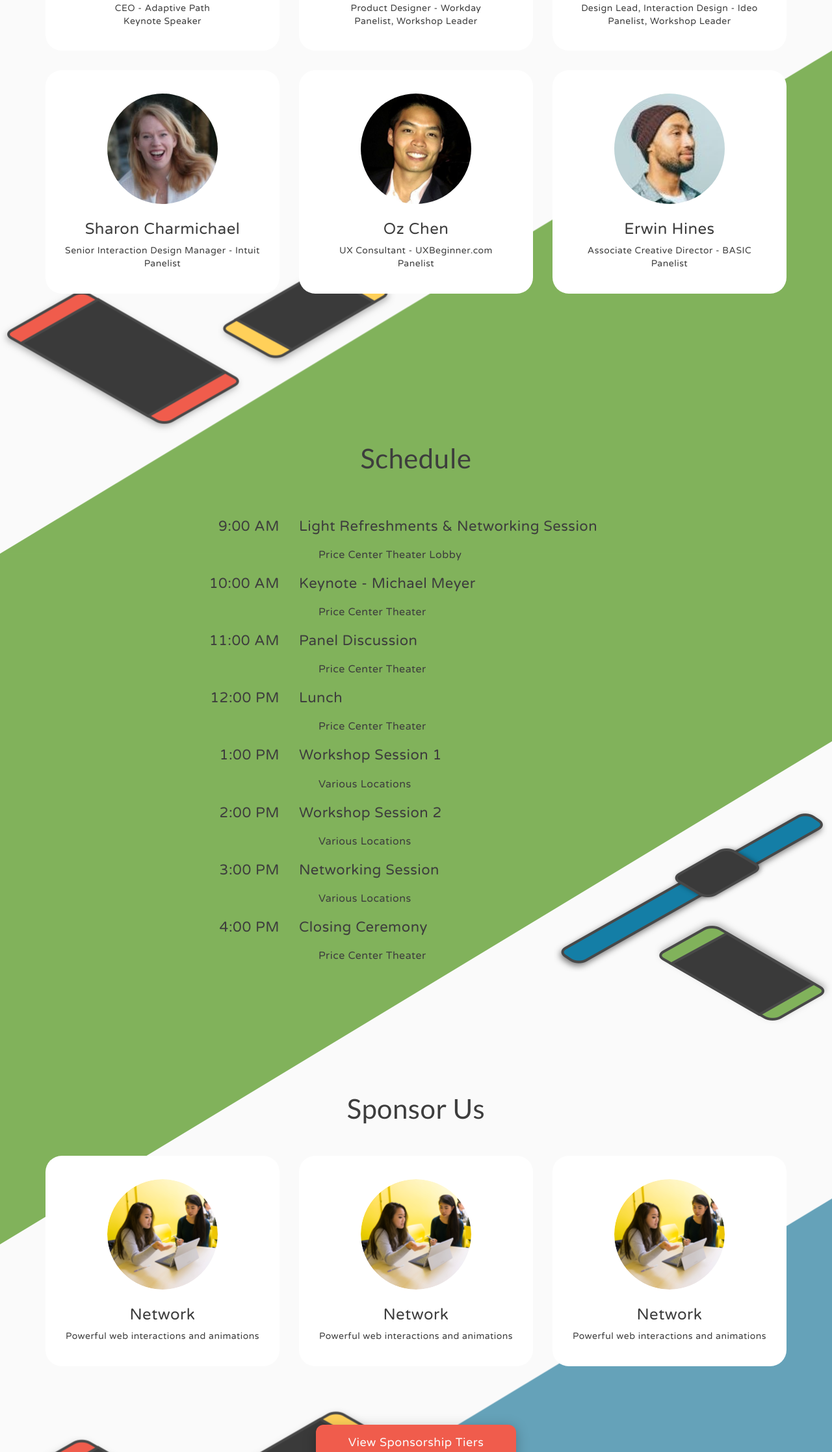
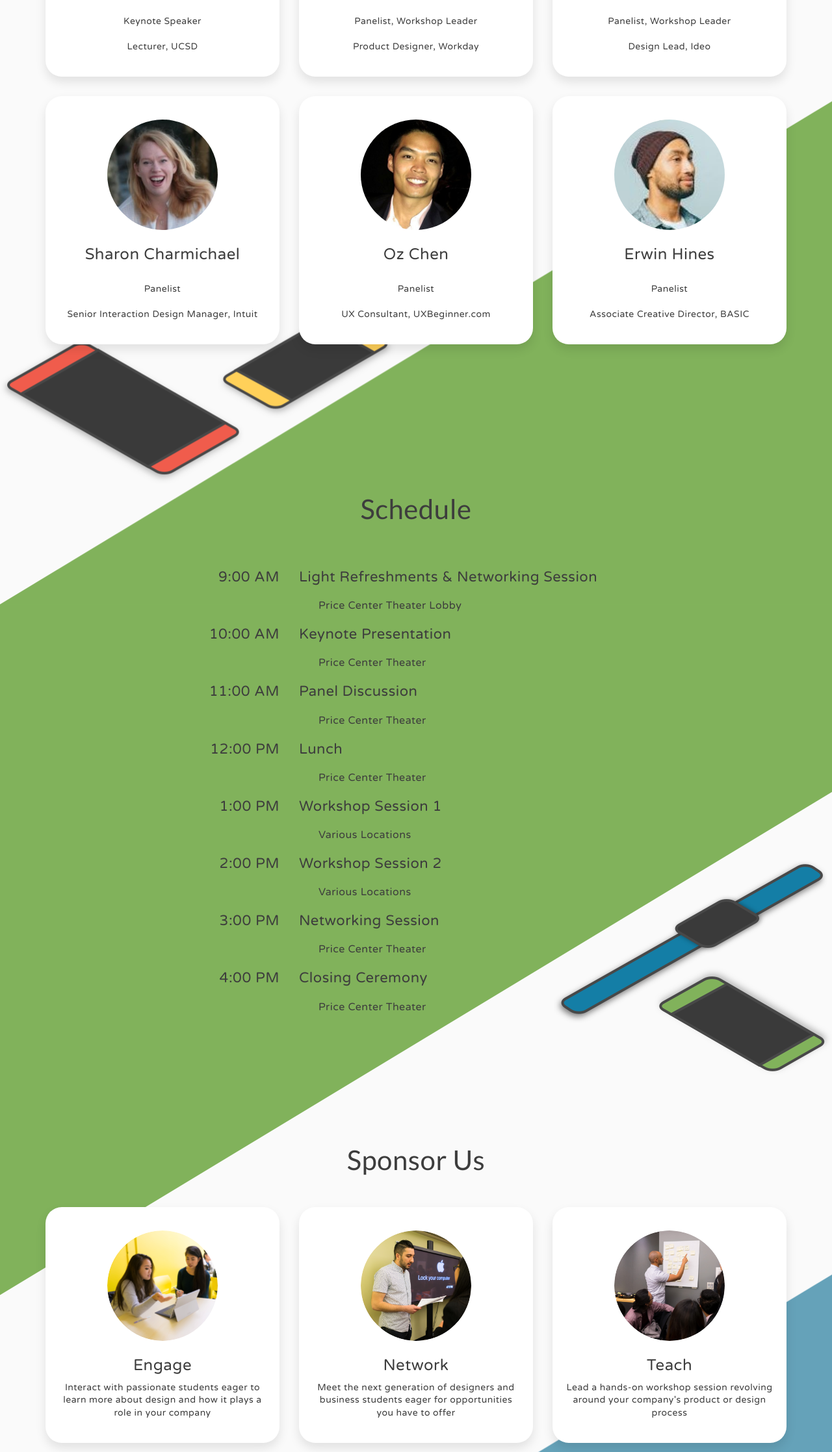
Before and after one commit to ucsddesignco/ucsd-design-conf, a website: page index.html in a window 1280 px wide. Shown: the part 1201-3436 px from the top of the page at 65% size. Drawn offline with nearby package versions, Linux system fonts and the light colour scheme.

Commit message:
Updating copy

```diff
--- a/index.html
+++ b/index.html
@@ -52,11 +52,13 @@
         <div class="row text-center">
           <div class="dc-card--wrapper col-md-4">
             <div class="dc-card">
-              <img class="dc-card--img" src="images/micahel.jpg" />
+              <img class="dc-card--img" src="images/michael.png" />
               <div class="dc-card--body card-body">
                 <h3>Michael Meyer</h3>
-                <p>CEO - Adaptive Path</p>
+                <br>
                 <p>Keynote Speaker</p>
+                <br>
+                <p>Lecturer, UCSD</p>
               </div>
             </div>
           </div>
@@ -66,8 +68,10 @@
               <img class="dc-card--img" src="images/neema.jpg" />
               <div class="dc-card--body card-body">
                 <h3>Neema Mandavi</h3>
-                <p>Product Designer - Workday</p>
+                <br>
                 <p>Panelist, Workshop Leader</p>
+                <br>
+                <p>Product Designer, Workday</p>
               </div>
             </div>
           </div>
@@ -77,8 +81,10 @@
               <img class="dc-card--img" src="images/nas.jpg" />
               <div class="dc-card--body card-body">
                 <h3>Nastasha Tan</h3>
-                <p>Design Lead, Interaction Design - Ideo</p>
+                <br>
                 <p>Panelist, Workshop Leader</p>
+                <br>
+                <p>Design Lead, Ideo</p>
               </div>
             </div>
           </div>
@@ -88,8 +94,10 @@
               <img class="dc-card--img" src="images/sharon.jpg" />
               <div class="dc-card--body card-body">
                 <h3>Sharon Charmichael</h3>
-                <p>Senior Interaction Design Manager - Intuit</p>
+                <br>
                 <p>Panelist</p>
+                <br>
+                <p>Senior Interaction Design Manager, Intuit</p>
               </div>
             </div>
           </div>
@@ -99,8 +107,10 @@
               <img class="dc-card--img" src="images/oz.jpg" />
               <div class="dc-card--body card-body">
                 <h3>Oz Chen</h3>
-                <p>UX Consultant - UXBeginner.com</p>
+                <br>
                 <p>Panelist</p>
+                <br>
+                <p>UX Consultant, UXBeginner.com</p>
               </div>
             </div>
           </div>
@@ -110,8 +120,10 @@
               <img class="dc-card--img" src="images/erwin.jpg" />
               <div class="dc-card--body card-body">
                 <h3>Erwin Hines</h3>
-                <p>Associate Creative Director - BASIC</p>
+                <br>
                 <p>Panelist</p>
+                <br>
+                <p>Associate Creative Director, BASIC</p>
               </div>
             </div>
           </div>
@@ -119,7 +131,6 @@
         </div>
       </div>
     </div>
-
 
     <div class="section dc-section dc-section--green">
       <div class="container">
@@ -141,7 +152,7 @@
             <h4>10:00 AM</h4>
           </div>
           <div class="col-sm-8">
-            <h4>Keynote - Michael Meyer</h4>
+            <h4>Keynote Presentation</h4>
             <p>Price Center Theater</p>
           </div>
         </div>
@@ -187,7 +198,7 @@
           </div>
           <div class="col-sm-8">
             <h4>Networking Session</h4>
-            <p>Various Locations</p>
+            <p>Price Center Theater</p>
           </div>
         </div>
         <div class="row dc-schedule">
@@ -219,28 +230,28 @@
             <div class="dc-card">
               <img class="dc-card--img" src="images/temporary.png" />
               <div class="dc-card--body card-body">
-                <h3>Network</h3>
-                <p>Powerful web interactions and animations</p>
+                <h3>Engage</h3>
+                <p>Interact with passionate students eager to learn more about design and how it plays a role in your company</p>
               </div>
             </div>
           </div>
 
           <div class="dc-card--wrapper col-md-4">
             <div class="dc-card">
-              <img class="dc-card--img" src="images/temporary.png" />
+              <img class="dc-card--img" src="images/network.png" />
               <div class="dc-card--body card-body">
                 <h3>Network</h3>
-                <p>Powerful web interactions and animations</p>
+                <p>Meet the next generation of designers and business students eager for opportunities you have to offer</p>
               </div>
             </div>
           </div>
 
           <div class="dc-card--wrapper col-md-4">
             <div class="dc-card">
-              <img class="dc-card--img" src="images/temporary.png" />
+              <img class="dc-card--img" src="images/teach.png" />
               <div class="dc-card--body card-body">
-                <h3>Network</h3>
-                <p>Powerful web interactions and animations</p>
+                <h3>Teach</h3>
+                <p>Lead a hands-on workshop session revolving around your company's product or design process</p>
               </div>
             </div>
           </div>
@@ -249,7 +260,7 @@
         </div>
 
         <div class="row text-center dc-section--button">
-          <a class="dc-btn btn btn-primary">View Sponsorship Tiers</a>
+          <a class="dc-btn btn btn-primary" href="images/sponsorship.pdf" target="_blank">View Sponsorship Tiers</a>
         </div>
       </div>
     </div>
@@ -263,41 +274,42 @@
 
         <div class="row dc-faq--table">
           <div class="col-sm-6 dc-faq--section">
-            <h4>Why did the chicken cross the road?</h4>
+            <h4>Who can attend?</h4>
             <div class="dc-faq--text">
-              <p>Powerful web interactions and animations. A redesigned more intuitive timeline. Join us at this design conference.</p>
+              <p>All UCSD Undergraduates, Graduates, and Alumni are welcome to attend. We're also opening our conference to affliates of the UCSD design community.</p>
             </div>
           </div>
           <div class="col-sm-6 dc-faq--section">
-            <h4>Why did the chicken cross the road?</h4>
+            <h4>Do I have to pay for parking?</h4>
             <div class="dc-faq--text">
-              <p>Powerful web interactions and animations. A redesigned more intuitive timeline. Join us at this design conference.</p>
+              <p>Parking in A,B,S & V spots on campus are free on the weekends. We suggest parking in Gilman Parking Structure.</p>
             </div>
           </div>
           <div class="col-sm-6 dc-faq--section">
-            <h4>Why did the chicken cross the road?</h4>
+            <h4>What do I need to bring?</h4>
             <div class="dc-faq--text">
-              <p>Powerful web interactions and animations. A redesigned more intuitive timeline. Join us at this design conference.</p>
+              <p>Identification (Student ID Preferred) as well as a notepad to take notes!</p>
             </div>
           </div>
           <div class="col-sm-6 dc-faq--section">
-            <h4>Why did the chicken cross the road?</h4>
+            <h4>How much will the conference cost?</h4>
             <div class="dc-faq--text">
-              <p>Powerful web interactions and animations. A redesigned more intuitive timeline. Join us at this design conference.</p>
+              <p>The UC San Diego Design Conference is free of charge for all attendees!</p>
             </div>
           </div>
           <div class="col-sm-6 dc-faq--section">
-            <h4>Why did the chicken cross the road?</h4>
+            <h4>Will food be provided?</h4>
             <div class="dc-faq--text">
-              <p>Powerful web interactions and animations. A redesigned more intuitive timeline. Join us at this design conference.</p>
+              <p>Yes! Lunch will be provided and light refreshments will be available throughout the day.</p>
             </div>
           </div>
           <div class="col-sm-6 dc-faq--section">
-            <h4>Why did the chicken cross the road?</h4>
+            <h4>Where and when is the conference?</h4>
             <div class="dc-faq--text">
-              <p>Powerful web interactions and animations. A redesigned more intuitive timeline. Join us at this design conference.</p>
+              <p>The conference will be help in Price Center Theater. Registration will begin at 9am and the event will end at 5pm.</p>
             </div>
           </div>
+
         </div>
       </div>
     </div>
--- a/scss/pages/_home.scss
+++ b/scss/pages/_home.scss
@@ -256,6 +256,7 @@
   padding: 36px 20px;
   background: #FFF;
   margin-bottom: 30px;
+  box-shadow: 0px 8px 16px rgba(0,0,0,0.1);
 
   &--img {
     margin-bottom: 20px;
```
Also changed, not shown: css/main.css, images/dsp_logo.png, images/michael.png (added), images/network.png (added), images/teach.png (added), 2 other files.
